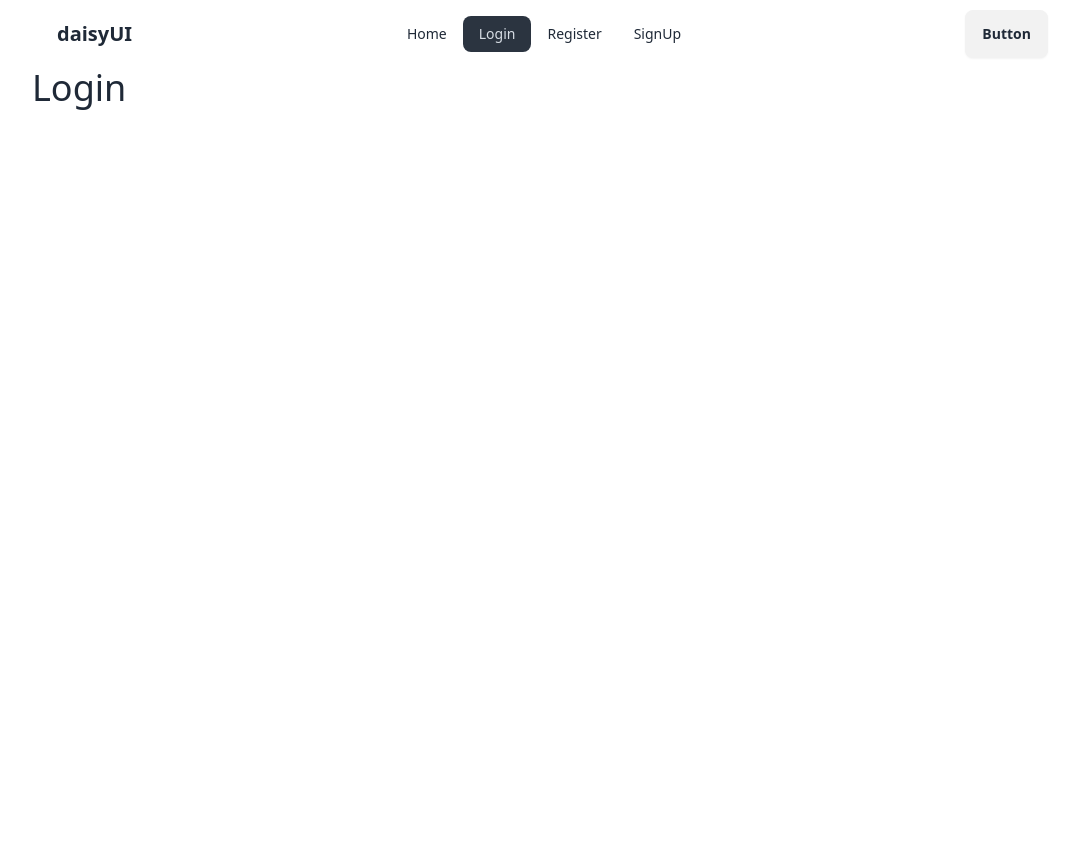
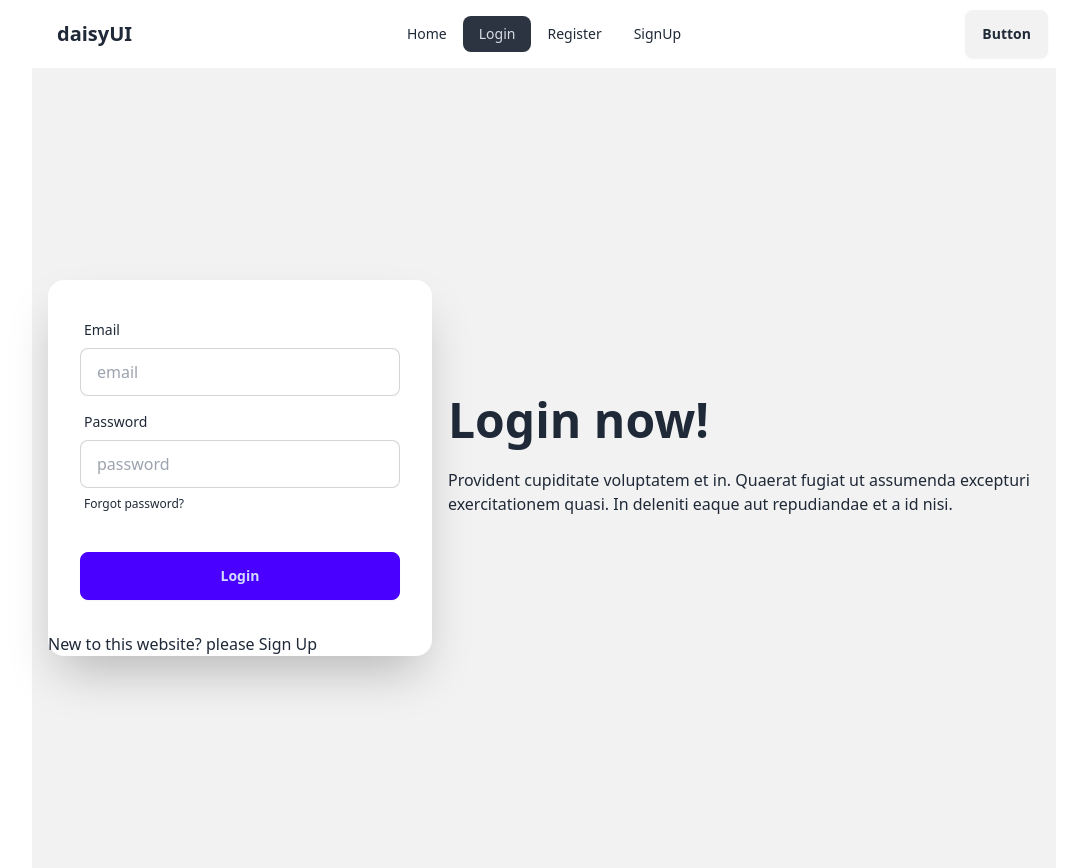
Before and after one commit to Md-Rabiul-Islam75/email-password-auth, a React (Vite) app: page /login in a window 1280 px wide. Shown: the whole page, without its empty margins (96-1183 px from the left). Before the commit the page ends 800 px from the top, so only its background shows below. Built offline with nearby package versions, Linux system fonts and the light colour scheme.

Commit message:
login user with email and password

```diff
--- a/src/components/Login/Login.jsx
+++ b/src/components/Login/Login.jsx
@@ -1,11 +1,103 @@
-import React from 'react';
+import { signInWithEmailAndPassword } from "firebase/auth";
+import React, { useState } from "react";
+import { auth } from "../../firebase.init";
+import { Link } from "react-router-dom";
 
 const Login = () => {
-    return (
-        <div>
-            <h2 className="text-4xl">Login</h2>
+
+    const [success, setSuccess] = useState(false);
+    const [loginError, setLoginError] = useState('');
+
+const handleLogin = e =>{
+    e.preventDefault();
+
+    const email = e.target.email.value;
+    const password = e.target.password.value;
+    console.log(email, password);
+
+    // reset status
+    setSuccess(false);
+    setLoginError('');
+
+
+
+    // login user
+
+    signInWithEmailAndPassword(auth, email, password)
+    .then(result => {
+        console.log(result.user);
+        setSuccess(true);
+    })
+    .catch(error => {
+        console.log('ERROR', error.message);
+        setLoginError(error.message);
+    })
+
+}
+
+  return (
+    <div className="hero bg-base-200 min-h-screen">
+      <div className="hero-content flex-col lg:flex-row-reverse">
+        <div className="text-center lg:text-left">
+          <h1 className="text-5xl font-bold">Login now!</h1>
+          <p className="py-6">
+            Provident cupiditate voluptatem et in. Quaerat fugiat ut assumenda
+            excepturi exercitationem quasi. In deleniti eaque aut repudiandae et
+            a id nisi.
+          </p>
         </div>
-    );
+        <div className="card bg-base-100 w-full max-w-sm shrink-0 shadow-2xl">
+          <form onSubmit={handleLogin} className="card-body">
+            <div className="form-control">
+              <label className="label">
+                <span className="label-text">Email</span>
+              </label>
+              <input
+                type="email"
+                name="email"
+                placeholder="email"
+                className="input input-bordered"
+                required
+              />
+            </div>
+            <div className="form-control">
+              <label className="label">
+                <span className="label-text">Password</span>
+              </label>
+              <input
+                type="password"
+                name="password"
+                placeholder="password"
+                className="input input-bordered"
+                required
+              />
+              <label className="label">
+                <a href="#" className="label-text-alt link link-hover">
+                  Forgot password?
+                </a>
+              </label>
+            </div>
+            <div className="form-control mt-6">
+              <button className="btn btn-primary">Login</button>
+            </div>
+          </form>
+
+          {
+            success && <p className="text-green-600">User login successful.</p>
+          }
+
+          {
+            loginError && <p className="text-red-500">{loginError}</p>
+          }
+
+
+         <p>New to this website? please <Link to="/signUp">Sign Up</Link></p>
+
+
+        </div>
+      </div>
+    </div>
+  );
 };
 
 export default Login;
--- a/src/components/SignUp/SignUp.jsx
+++ b/src/components/SignUp/SignUp.jsx
@@ -3,6 +3,7 @@
 import { auth } from "../../firebase.init";
 import { FaEye } from "react-icons/fa";
 import { FaEyeSlash } from "react-icons/fa";
+import { Link } from "react-router-dom";
 
 const SignUp = () => {
   const [success, setSuccess] = useState(false);
@@ -109,6 +110,11 @@
 
         {errorMessage && <p className="text-red-600">{errorMessage}</p>}
         {success && <p className="text-green-600">Sign up is Successfull.</p>}
+
+        <p>
+          Already have an account? Please <Link to="/login">Login</Link>
+        </p>
+
       </div>
     </div>
   );
```
